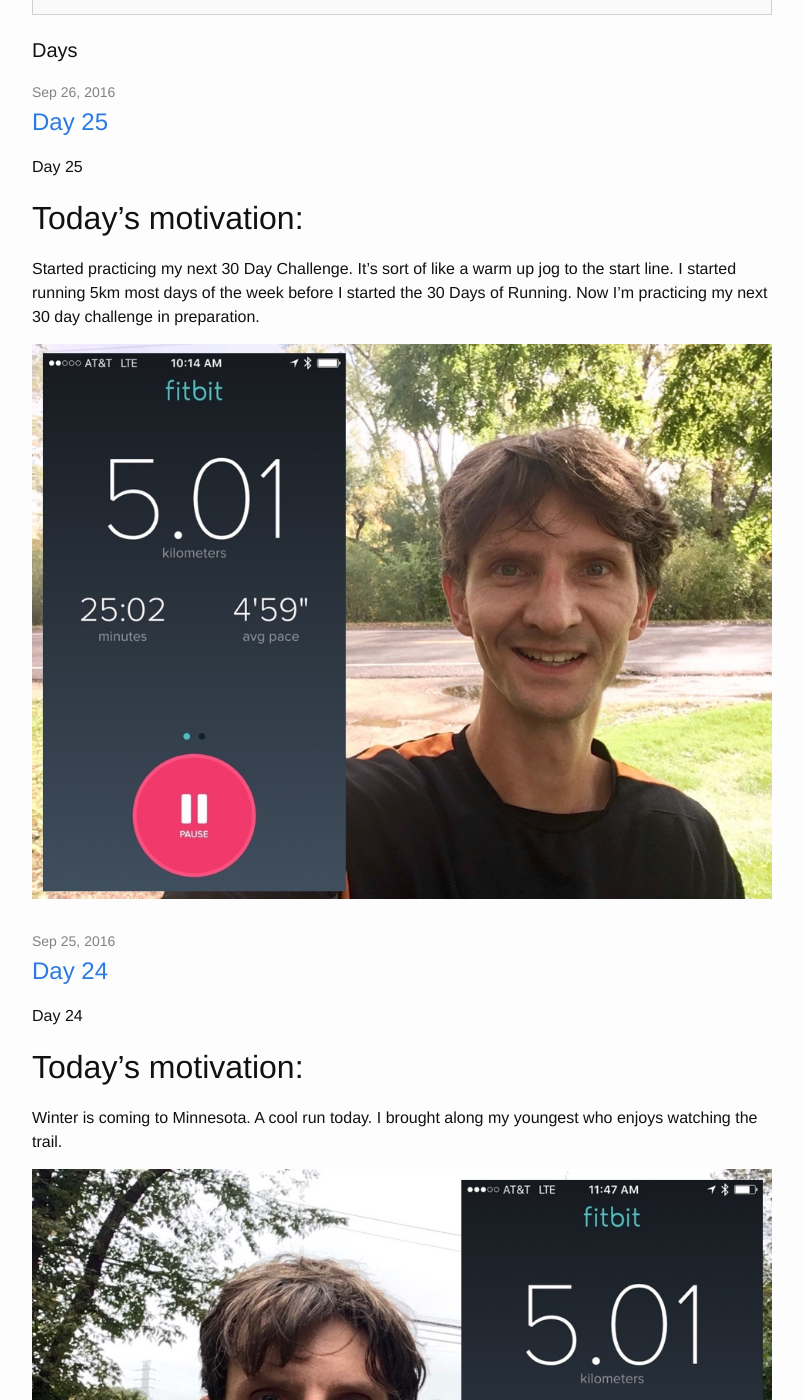
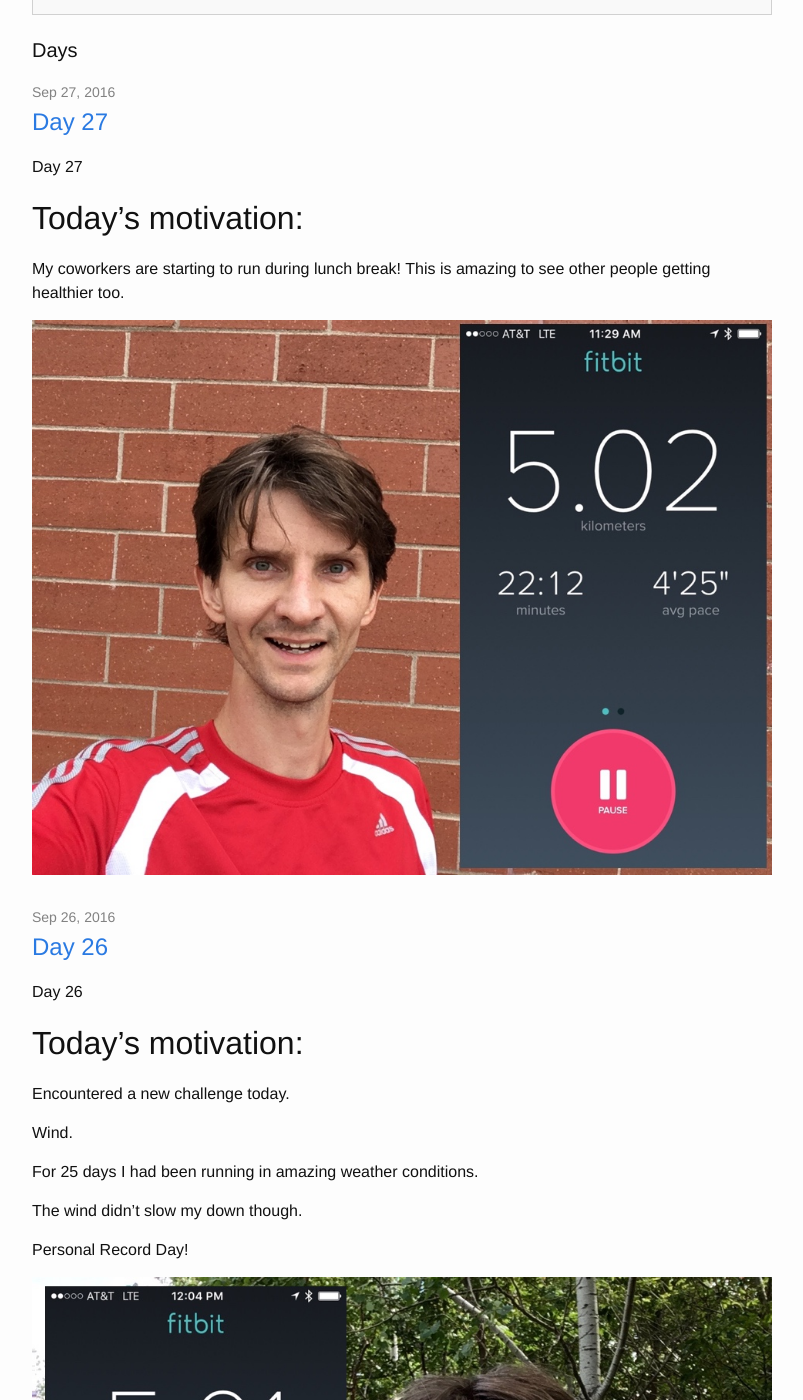
Before and after one commit to chrylarson/30days, a Jekyll site: the page built from index.html, in a window 1280 px wide and 1400 px high, scrolled down 511 px. Shown: the whole window, without its empty margins (238-1041 px from the left). Built offline with Jekyll 4.4.1, drawn with Linux system fonts in a browser that asks for light colours; some of the changed text lies outside the part shown.

Commit message:
day 26 and day 27

```diff
--- a/_includes/convertkit-form.html
+++ b/_includes/convertkit-form.html
@@ -2,7 +2,7 @@
 <div class="ck_form_container ck_inline" data-ck-version="6">
   <div class="ck_form ck_minimal">
   <div class="ck_form_fields">
-    <h3 class="ck_form_title">30 Days to a healthier you</h3>
+    <h3 class="ck_form_title">30 Days of Running</h3>
     <div class="ck_description">
       <p>Get weekly emails with plans and tips to help you say YES to your health and become a part of the 30 Days tribe.</p>
     </div>
--- /dev/null
+++ b/_posts/30DaysOfRunning/2016-09-26-day26.markdown
@@ -0,0 +1,21 @@
+---
+layout: post
+title:  "Day 26"
+date:   2016-09-26 12:38:00 -0500
+categories: 30days running
+---
+Day 26
+
+# Today’s motivation:
+
+Encountered a new challenge today.
+
+Wind.
+
+For 25 days I had been running in amazing weather conditions.
+
+The wind didn’t slow my down though.
+
+Personal Record Day!
+
+![alt text]({{site.baseurl}}/img/day26.jpg "Day 26 - Snapped a screenshot at 5km")
--- /dev/null
+++ b/_posts/30DaysOfRunning/2016-09-27-day27.markdown
@@ -0,0 +1,13 @@
+---
+layout: post
+title:  "Day 27"
+date:   2016-09-27 11:48:00 -0500
+categories: 30days running
+---
+Day 27
+
+# Today’s motivation:
+
+My coworkers are starting to run during lunch break! This is amazing to see other people getting healthier too.
+
+![alt text]({{site.baseurl}}/img/day27.jpg "Day 27 - Snapped a screenshot at 5km")
```
Also changed, not shown: img/day26.jpg (added), img/day27.jpg (added).
